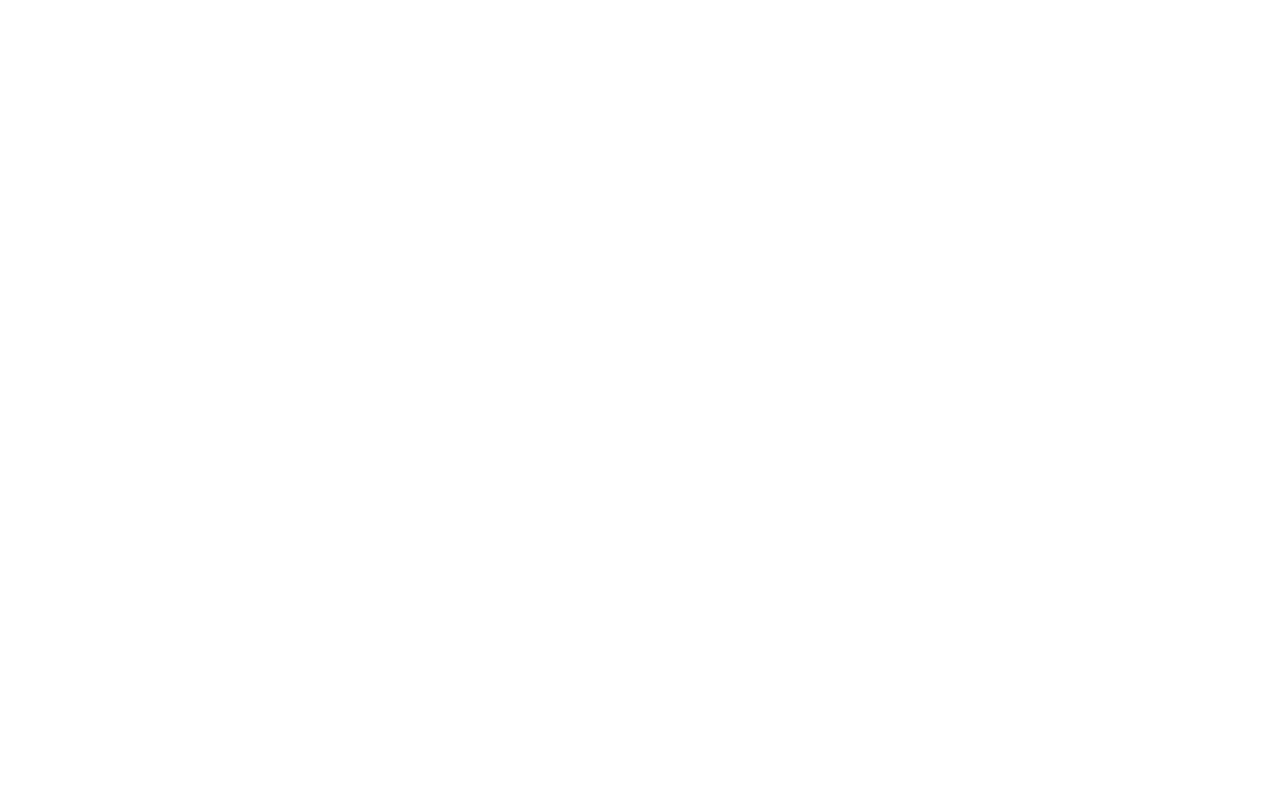
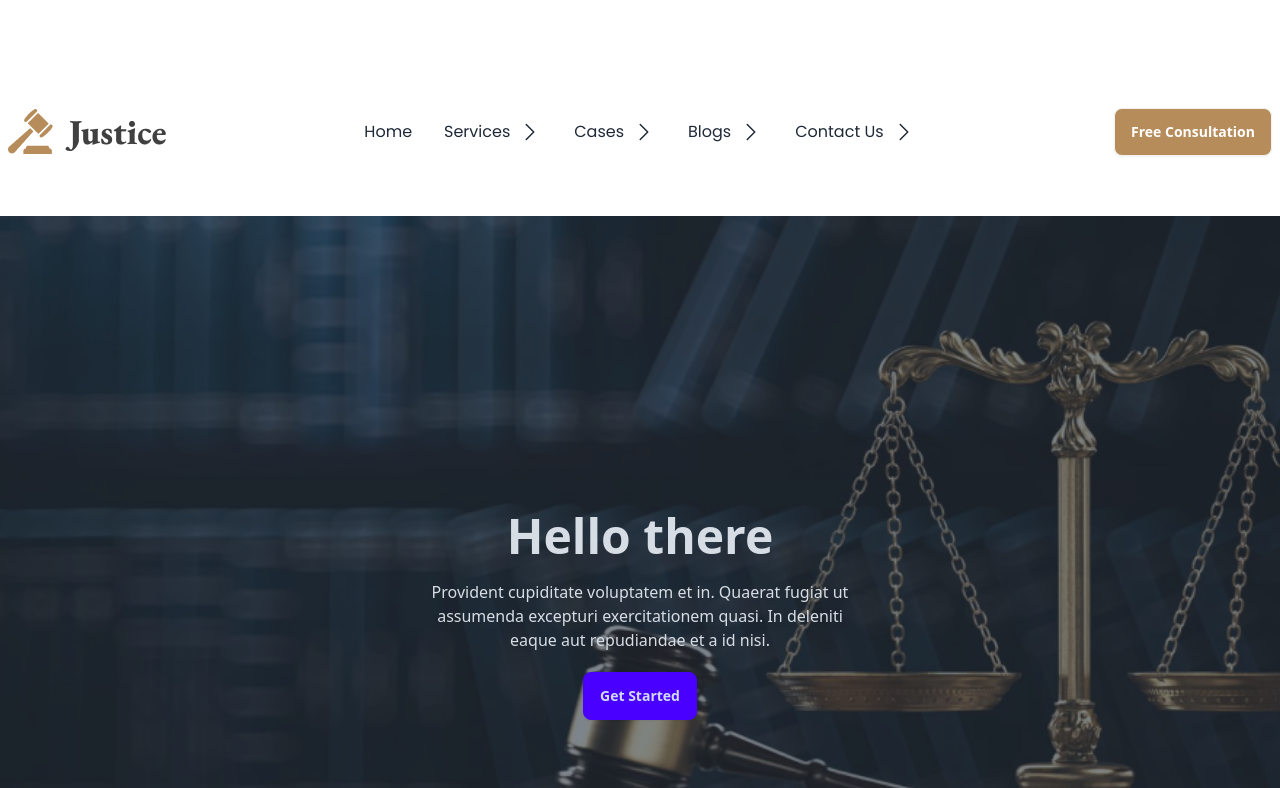
Before and after one commit to abdulalnakib/legal-solution-web, a plain HTML site: page index.html in a window 1280 px wide. Shown: the top 788 px of the page. Drawn offline with nearby package versions, Linux system fonts and the light colour scheme.

Commit message:
finished the nav

```diff
--- a/index.html
+++ b/index.html
@@ -40,8 +40,71 @@
 </head>
 
 <body>
-    <header>
-
+    <header class="container mx-auto my-24">
+        <nav class="mb-12">
+            <div class="navbar">
+                <div class="navbar-start">
+                    <div class="dropdown">
+                        <div tabindex="0" role="button" class="btn btn-ghost lg:hidden">
+                            <svg xmlns="http://www.w3.org/2000/svg" class="h-5 w-5" fill="none" viewBox="0 0 24 24"
+                                stroke="currentColor">
+                                <path stroke-linecap="round" stroke-linejoin="round" stroke-width="2"
+                                    d="M4 6h16M4 12h8m-8 6h16" />
+                            </svg>
+                        </div>
+                        <ul tabindex="0"
+                            class="menu menu-sm dropdown-content mt-3 z-[1] p-2 shadow bg-base-100 rounded-box w-52">
+                            <li><a>Item 1</a></li>
+                        </ul>
+                    </div>
+                    <img src="./images/logo2.png" alt="">
+                </div>
+                <div class="navbar-center hidden lg:flex">
+                    <ul class="menu menu-horizontal px-1 font-poppins text-base font-normal">
+                        <li><a>Home</a></li>
+                        <li><a>Services<svg xmlns="http://www.w3.org/2000/svg" fill="none" viewBox="0 0 24 24"
+                                    stroke-width="1.5" stroke="currentColor" class="w-6 h-6">
+                                    <path stroke-linecap="round" stroke-linejoin="round"
+                                        d="m8.25 4.5 7.5 7.5-7.5 7.5" />
+                                </svg>
+                            </a></li>
+                        <li><a>Cases<svg xmlns="http://www.w3.org/2000/svg" fill="none" viewBox="0 0 24 24"
+                                    stroke-width="1.5" stroke="currentColor" class="w-6 h-6">
+                                    <path stroke-linecap="round" stroke-linejoin="round"
+                                        d="m8.25 4.5 7.5 7.5-7.5 7.5" />
+                                </svg>
+                            </a></li>
+                        <li><a>Blogs<svg xmlns="http://www.w3.org/2000/svg" fill="none" viewBox="0 0 24 24"
+                                    stroke-width="1.5" stroke="currentColor" class="w-6 h-6">
+                                    <path stroke-linecap="round" stroke-linejoin="round"
+                                        d="m8.25 4.5 7.5 7.5-7.5 7.5" />
+                                </svg>
+                            </a></li>
+                        <li><a>Contact Us<svg xmlns="http://www.w3.org/2000/svg" fill="none" viewBox="0 0 24 24"
+                                    stroke-width="1.5" stroke="currentColor" class="w-6 h-6">
+                                    <path stroke-linecap="round" stroke-linejoin="round"
+                                        d="m8.25 4.5 7.5 7.5-7.5 7.5" />
+                                </svg>
+                            </a></li>
+                    </ul>
+                </div>
+                <div class="navbar-end">
+                    <a class="btn rounded-lg bg-[#B68C5A] text-white">Free Consultation</a>
+                </div>
+            </div>
+        </nav>
+        <!-- Banner section -->
+        <div class="hero min-h-screen" style="background-image: url(../legal-solution-web/images/banner.png);">
+            <div class="hero-overlay bg-opacity-60"></div>
+            <div class="hero-content text-center text-neutral-content">
+                <div class="max-w-md">
+                    <h1 class="mb-5 text-5xl font-bold">Hello there</h1>
+                    <p class="mb-5">Provident cupiditate voluptatem et in. Quaerat fugiat ut assumenda excepturi
+                        exercitationem quasi. In deleniti eaque aut repudiandae et a id nisi.</p>
+                    <button class="btn btn-primary">Get Started</button>
+                </div>
+            </div>
+        </div>
     </header>
     <main>
 
```
